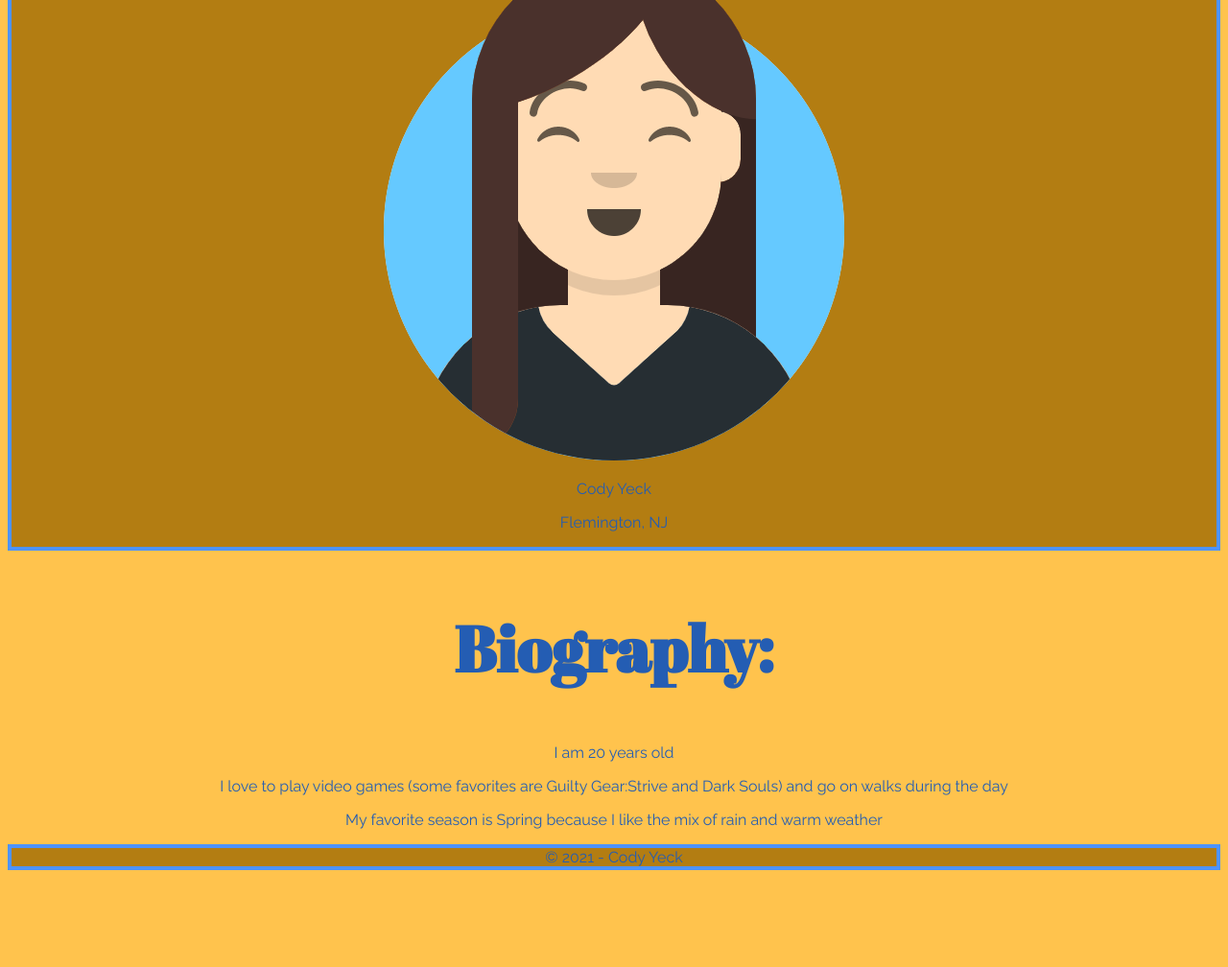
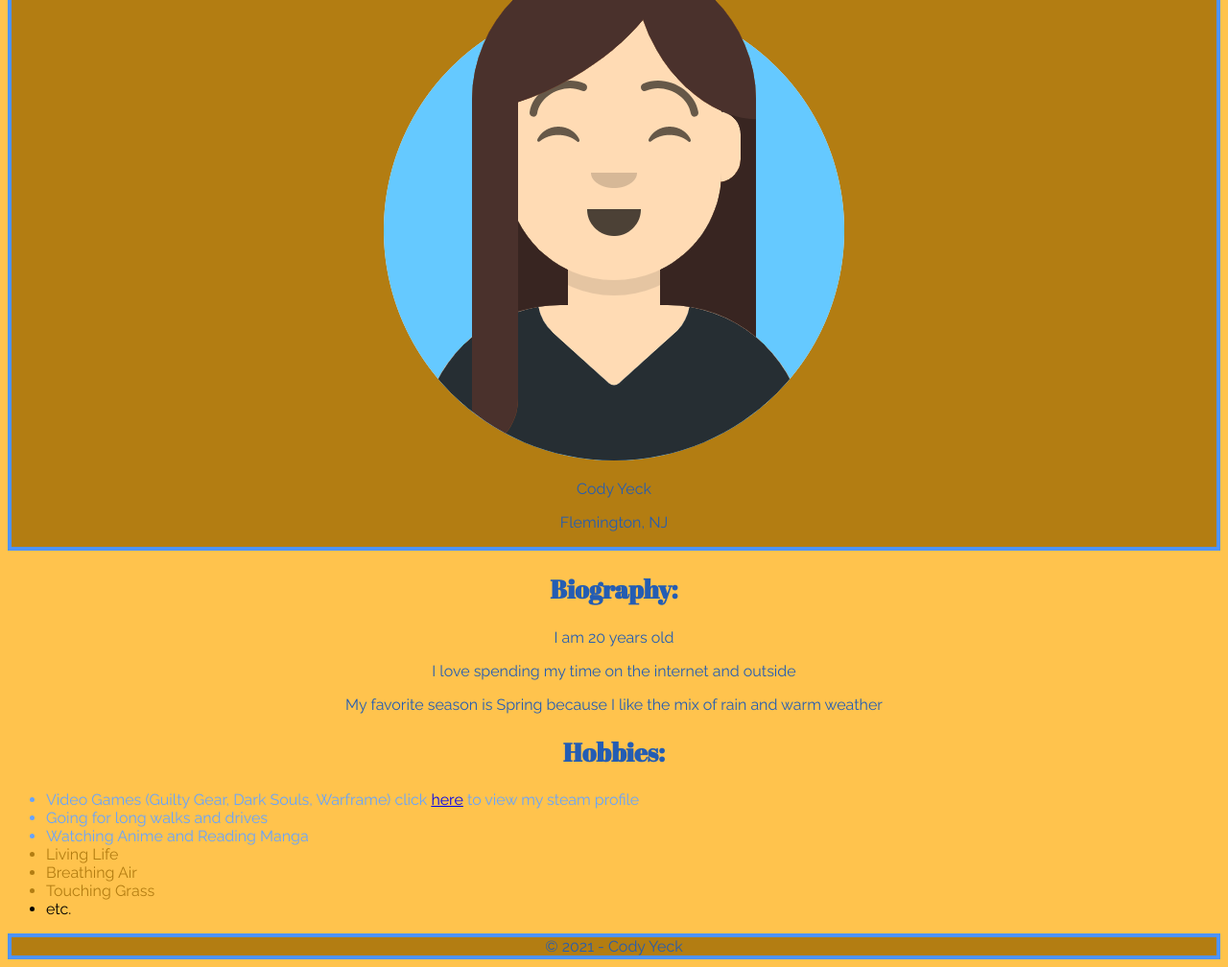
Before and after one commit to RVCC-IDMX/about-me-Cody817, a plain HTML site: page index.html in a window 1280 px wide. Shown: the part 371-1379 px from the top of the page at 96% size. Before the commit the page ends 1286 px from the top, so only its background shows below. Drawn offline with Linux system fonts and the light colour scheme.

Commit message:
Adding hobbies list

```diff
--- a/css/style.css
+++ b/css/style.css
@@ -7,7 +7,18 @@ body {
 
 h1, h2, h3, h4, h5, h6  {
     font-family:"Abril Fatface";
+    text-align:center;
+}
+
+h1 {
+    font-family:"Abril Fatface";
     font-size:50pt;
+}
+
+h2 {
+    font-family:"Abril Fatface";
+    font-size:20pt;
+    text-align:center;
 }
 
 header {
@@ -26,3 +37,15 @@ header {
 #bio {
     text-align:center;
 }
+
+#hobbies ul li:nth-child(-n+3) {
+    color: #66a3ff;
+}
+
+#hobbies ul li:nth-child(n+4):nth-child(-n+6) {
+    color:#B37D12
+}
+
+#hobbies ul li:nth-child(n+7) {
+    color:black
+}
--- a/index.html
+++ b/index.html
@@ -32,17 +32,33 @@
 
         <section id="bio">
 
-            <h1>Biography:</h1>
+            <h2>Biography:</h2>
 
              <div>
 
                 <p>I am 20 years old</p>
 
-                <p>I love to play video games (some favorites are Guilty Gear:Strive and Dark Souls) and go on walks during the day</p>
+                <p>I love spending my time on the internet and outside</p>
 
                 <p>My favorite season is Spring because I like the mix of rain and warm weather</p>
 
              </div>
+
+        </section>
+
+        <section id="hobbies">
+
+            <h2>Hobbies:</h2>
+
+            <ul>
+                <li>Video Games (Guilty Gear, Dark Souls, Warframe) click <a href="https://steamcommunity.com/profiles/76561198166843533">here</a> to view my steam profile</li>
+                <li>Going for long walks and drives</li>
+                <li>Watching Anime and Reading Manga</li>
+                <li>Living Life</li>
+                <li>Breathing Air</li>
+                <li>Touching Grass</li>
+                <li>etc.</li>
+            </ul>
 
         </section>
 
```
